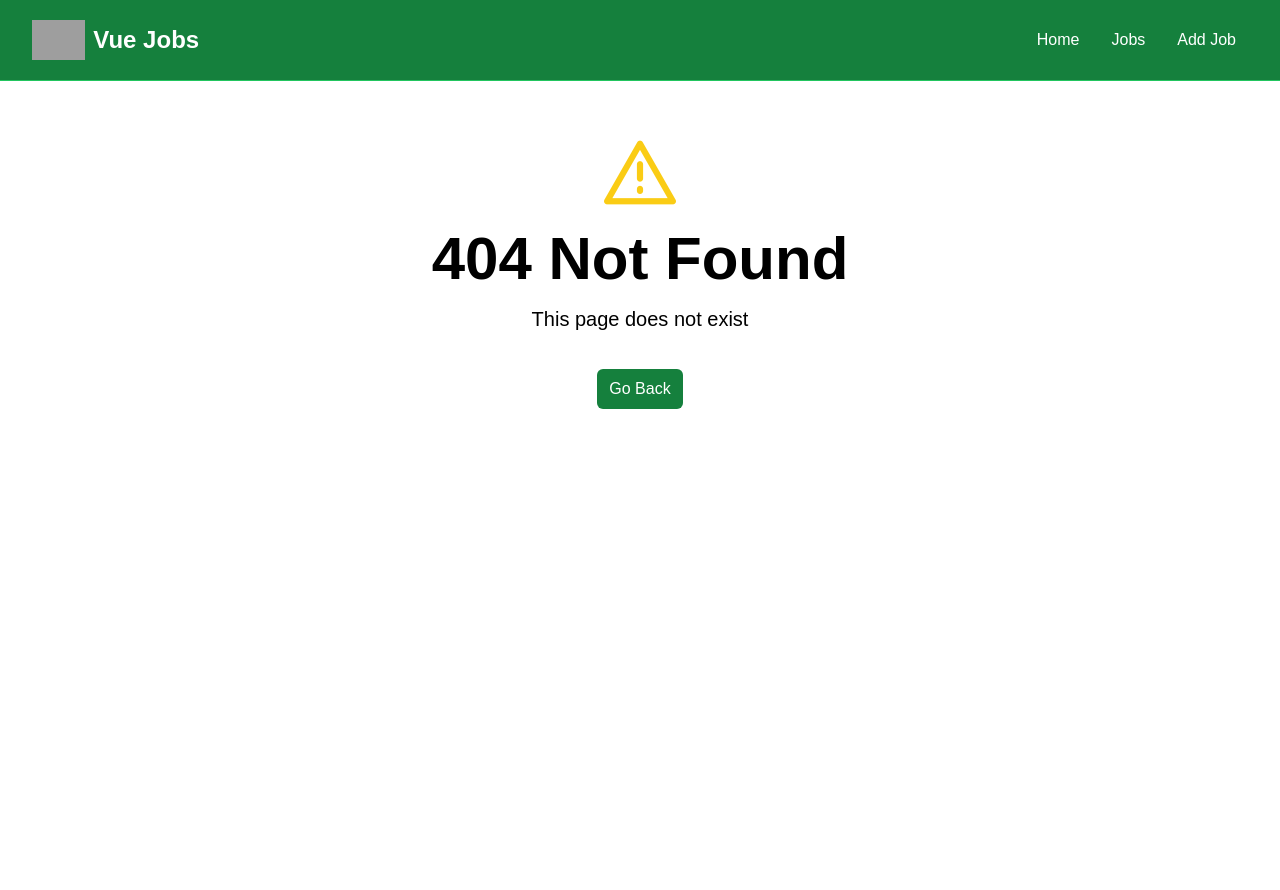
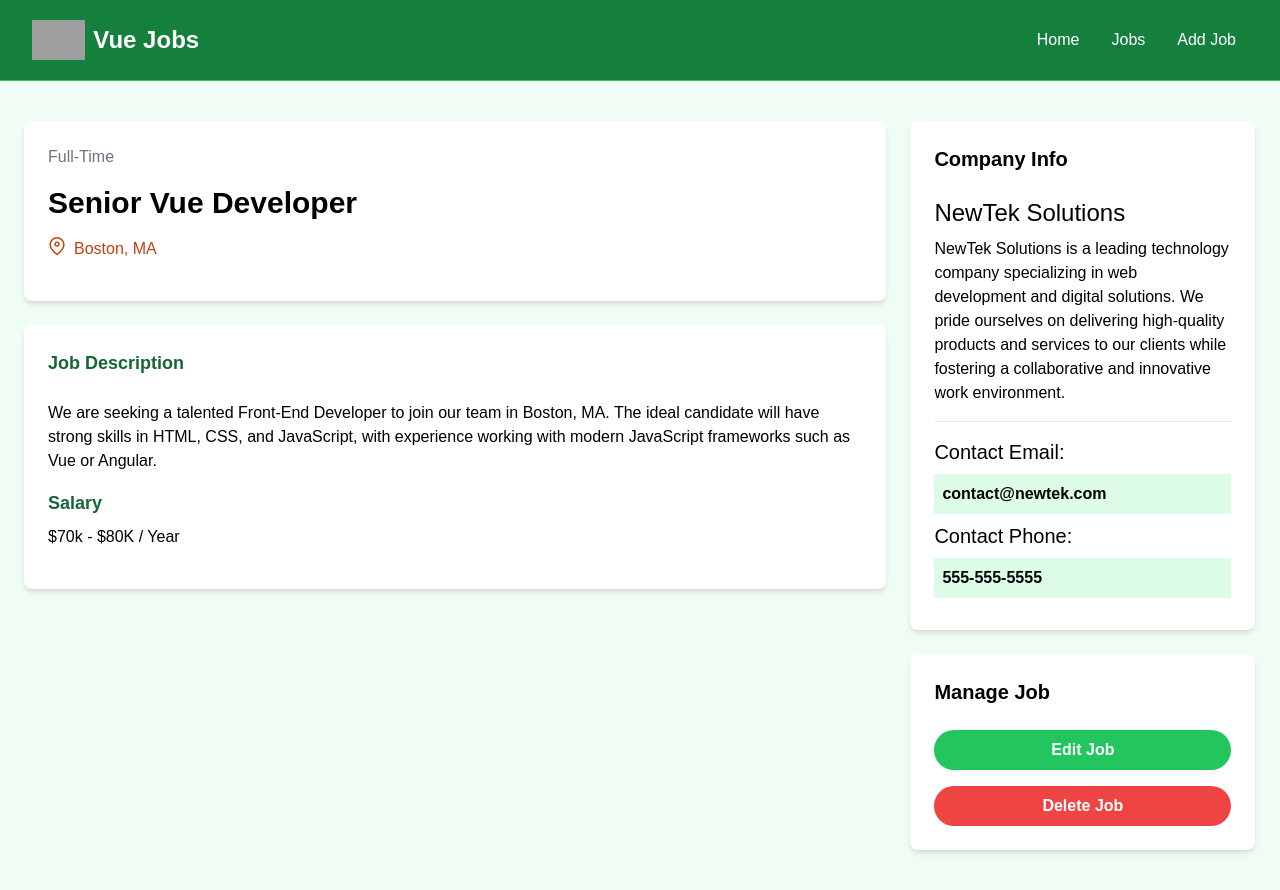
Before and after one commit to vitornvpaixao/vue3-labs, a Vue app in the folder vue3-basics/: page /jobs/add in a window 1280 px wide. Before the commit this address had no page. Before the commit the page ends 800 px from the top, so only its background shows below. Built offline with nearby package versions, Linux system fonts and the light colour scheme; grey boxes are pictures that could not be loaded.

Commit message:
feat(views): create job details view and improve Read More button

```diff
--- a/vue3-basics/src/components/JobListing.vue
+++ b/vue3-basics/src/components/JobListing.vue
@@ -24,11 +24,11 @@
 					{{ job.location }}
 				</div>
 
-				<a
-					href="#"
+				<RouterLink
+					:to="'/jobs/' + job.id"
 					class="bg-green-500 hover:bg-green-600 text-white px-4 py-2 rounded-lg text-center text-sm flex items-center justify-center"
-					>Read More</a
-				>
+					>Read More
+				</RouterLink>
 			</div>
 		</div>
 	</div>
--- a/vue3-basics/src/router/index.js
+++ b/vue3-basics/src/router/index.js
@@ -2,6 +2,7 @@
 
 import HomeView from '@/views/HomeView.vue';
 import JobsView from '@/views/JobsView.vue';
+import JobView from '@/views/JobView.vue';
 import NotFoundView from '@/views/NotFoundView.vue';
 
 const router = createRouter({
@@ -18,6 +19,11 @@
 			component: JobsView,
 		},
 		{
+			path: '/jobs/:id',
+			name: 'job',
+			component: JobView,
+		},
+		{
 			path: '/:catchAll(.*)',
 			name: 'not-found',
 			component: NotFoundView,
--- /dev/null
+++ b/vue3-basics/src/views/JobView.vue
@@ -0,0 +1,75 @@
+<template>
+	<section class="bg-green-50">
+		<div class="container m-auto py-10 px-6">
+			<div class="grid grid-cols-1 md:grid-cols-70/30 w-full gap-6">
+				<main>
+					<div class="bg-white p-6 rounded-lg shadow-md text-center md:text-left">
+						<div class="text-gray-500 mb-4">Full-Time</div>
+						<h1 class="text-3xl font-bold mb-4">Senior Vue Developer</h1>
+						<div class="text-gray-500 mb-4 flex align-middle justify-center md:justify-start">
+							<i class="pi pi-map-marker text-lg text-orange-700 mr-2"></i>
+							<p class="text-orange-700">Boston, MA</p>
+						</div>
+					</div>
+
+					<div class="bg-white p-6 rounded-lg shadow-md mt-6">
+						<h3 class="text-green-800 text-lg font-bold mb-6">Job Description</h3>
+
+						<p class="mb-4">
+							We are seeking a talented Front-End Developer to join our team in Boston, MA. The
+							ideal candidate will have strong skills in HTML, CSS, and JavaScript, with experience
+							working with modern JavaScript frameworks such as Vue or Angular.
+						</p>
+
+						<h3 class="text-green-800 text-lg font-bold mb-2">Salary</h3>
+
+						<p class="mb-4">$70k - $80K / Year</p>
+					</div>
+				</main>
+
+				<!-- Sidebar -->
+				<aside>
+					<!-- Company Info -->
+					<div class="bg-white p-6 rounded-lg shadow-md">
+						<h3 class="text-xl font-bold mb-6">Company Info</h3>
+
+						<h2 class="text-2xl">NewTek Solutions</h2>
+
+						<p class="my-2">
+							NewTek Solutions is a leading technology company specializing in web development and
+							digital solutions. We pride ourselves on delivering high-quality products and services
+							to our clients while fostering a collaborative and innovative work environment.
+						</p>
+
+						<hr class="my-4" />
+
+						<h3 class="text-xl">Contact Email:</h3>
+
+						<p class="my-2 bg-green-100 p-2 font-bold">contact@newtek.com</p>
+
+						<h3 class="text-xl">Contact Phone:</h3>
+
+						<p class="my-2 bg-green-100 p-2 font-bold">555-555-5555</p>
+					</div>
+
+					<!-- Manage -->
+					<div class="bg-white p-6 rounded-lg shadow-md mt-6">
+						<h3 class="text-xl font-bold mb-6">Manage Job</h3>
+						<a
+							href="add-job.html"
+							class="bg-green-500 hover:bg-green-600 text-white text-center font-bold py-2 px-4 rounded-full w-full focus:outline-none focus:shadow-outline mt-4 block"
+							>Edit Job</a
+						>
+						<button
+							class="bg-red-500 hover:bg-red-600 text-white font-bold py-2 px-4 rounded-full w-full focus:outline-none focus:shadow-outline mt-4 block"
+						>
+							Delete Job
+						</button>
+					</div>
+				</aside>
+			</div>
+		</div>
+	</section>
+</template>
+
+<script setup></script>
```
